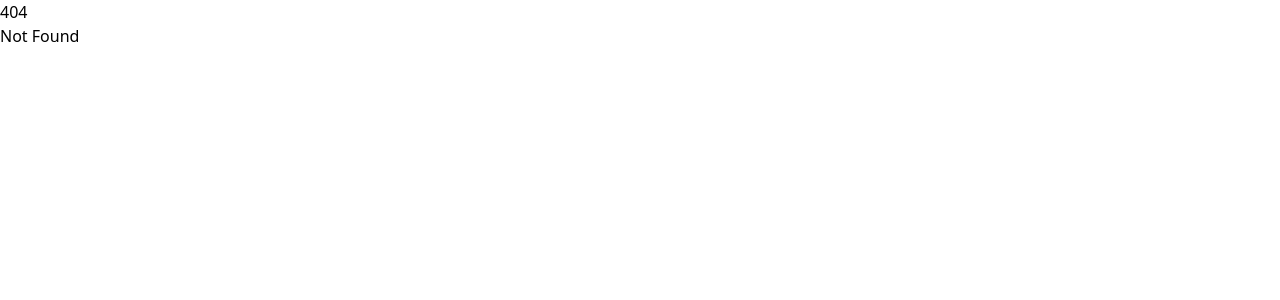
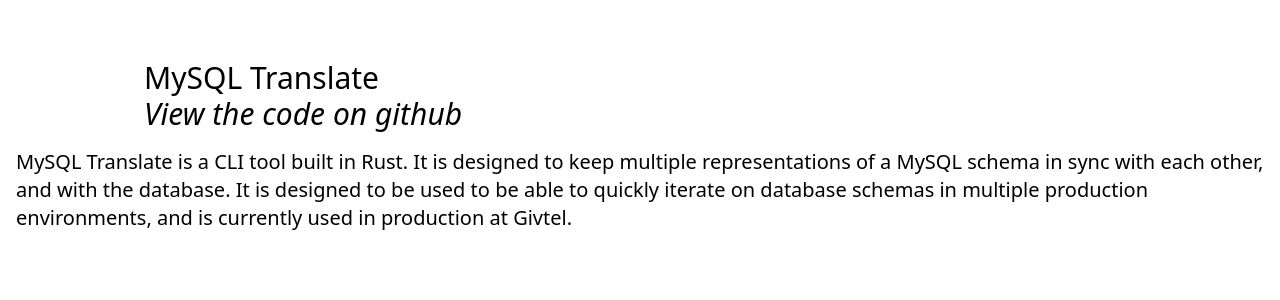
Before and after one commit to jesses-code-adventures/portfolio, a SvelteKit app: page /projects/mysql_translate in a window 1280 px wide. Before the commit this address had no page. Shown: the top 300 px of the page. Built offline with nearby package versions, Linux system fonts and the light colour scheme.

Commit message:
feat: add navbar, styling

```diff
--- a/src/app.html
+++ b/src/app.html
@@ -3,6 +3,12 @@
 	<head>
 		<meta charset="utf-8" />
 		<link rel="icon" href="%sveltekit.assets%/favicon.png" />
+		<link rel="preconnect" href="https://fonts.googleapis.com" />
+		<link rel="preconnect" href="https://fonts.gstatic.com" crossorigin />
+		<link
+			href="https://fonts.googleapis.com/css2?family=Noto+Sans:wght@500&display=swap"
+			rel="stylesheet"
+		/>
 		<meta name="viewport" content="width=device-width" />
 		%sveltekit.head%
 	</head>
--- /dev/null
+++ b/src/lib/Navbar.svelte
@@ -0,0 +1,5 @@
+<div class="w-full dark:bg-stone-900 flex justify-evenly">
+    <a class="text-white text-xl p-4 dark:hover:bg-stone-700" href="/background">Background</a>
+    <a class="text-white text-xl p-4 dark:hover:bg-stone-700" href="/projects">Projects</a>
+    <a class="text-white text-xl p-4 dark:hover:bg-stone-700" href="/contact">Contact</a>
+</div>
--- /dev/null
+++ b/src/lib/ProjectView.svelte
@@ -0,0 +1,24 @@
+<script>
+    /** @type {string} name */
+    export let name;
+    /** @type {string} content */
+    export let content;
+    /** @type {?string} github_url */
+    export let github_url;
+    /** @type {Array<import('$lib/Image.svelte')>} */
+    export let images;
+    document.title = name;
+</script>
+
+<div>
+    <h1 class="text-3xl text-left pl-36">{name}</h1>
+    {#if github_url}
+        <a href={github_url} class="text-3xl text-left pl-36 italic">View the code on github</a>
+    {/if}
+    <div class="grid grid-cols-1 sm:grid-cols-2 lg:grid-cols-3 xl:grid-cols-4 w-full justify-items-center items-center mx-auto gap-y-8">
+        {#each images as image}
+            {image}
+        {/each}
+    </div>
+    <div class="p-4 text-xl">{content}</div>
+</div>
--- a/src/routes/+layout.svelte
+++ b/src/routes/+layout.svelte
@@ -1,8 +1,10 @@
 <script>
 	import '../app.css';
+    import Navbar from "$lib/Navbar.svelte";
 </script>
 
-<div class="h-screen dark:bg-stone-950 bg-white dark:text-white text-black">
+<div class="sm:h-screen dark:bg-stone-950 bg-white dark:text-white text-black">
+    <Navbar />
     <slot />
     <div class="h-16" />
 </div>
--- a/src/routes/+page.svelte
+++ b/src/routes/+page.svelte
@@ -5,12 +5,12 @@
 
 <div class="flex flex-col justify-between text-center">
     <div class="h-96 flex justify-between">
-        <div class="flex flex-col justify-end h-2/5 border-b-4 border-emerald-600 w-full">
-            <h1 class="text-3xl text-left pl-36">Jesse Williams - Software Engineer</h1>
-            <Image src="GIVTEL HEADSHOTS-10_websize.jpg" tailwindClass="absolute right-20 top-4 object-scale-down rounded-full h-72 border-4 border-emerald-600" alt="Photo of jesse"/>
+        <div class="flex flex-col justify-end lg:h-2/5 lg:border-b-4 border-emerald-600 w-full">
+            <h1 class="text-3xl lg:text-left lg:pl-36">Jesse Williams - Software Engineer</h1>
+            <Image src="GIVTEL HEADSHOTS-10_websize.jpg" tailwindClass="absolute right-20 sm:right-48 lg:right-20 top-20 object-scale-down rounded-full h-72 border-4 border-emerald-600" alt="Photo of jesse"/>
         </div>
     </div>
-    <h3 class="p-4 text-xl">Projects</h3>
+    <h3 class="pb-4 text-xl">Projects</h3>
     <div class="grid grid-cols-1 sm:grid-cols-2 lg:grid-cols-3 xl:grid-cols-4 w-full justify-items-center items-center mx-auto gap-y-8">
         <ProjectPreview name="Ableton V" description="Ableton version control. A CLI tool built in Rust." url="/projects/ableton-v/"/>
         <ProjectPreview name="Gecco" description="A management console built for a charity call center. Integrates with Evergiving and enables many business workflows. Built using the T3 stack."url="/projects/gecco/"/>
--- /dev/null
+++ b/src/routes/projects/mysql_translate/+page.svelte
@@ -0,0 +1,8 @@
+<script>
+    import ProjectView from "$lib/ProjectView.svelte";
+    const name = "MySQL Translate";
+    const content = `MySQL Translate is a CLI tool built in Rust. It is designed to keep multiple representations of a MySQL schema in sync with each other, and with the database. It is designed to be used to be able to quickly iterate on database schemas in multiple production environments, and is currently used in production at Givtel.`;
+    const github_url = "https://github.com/jesses-code-adventures/mysql_translate"
+</script>
+
+<ProjectView name={name} content={content}  github_url={github_url} images={[]} />
```
